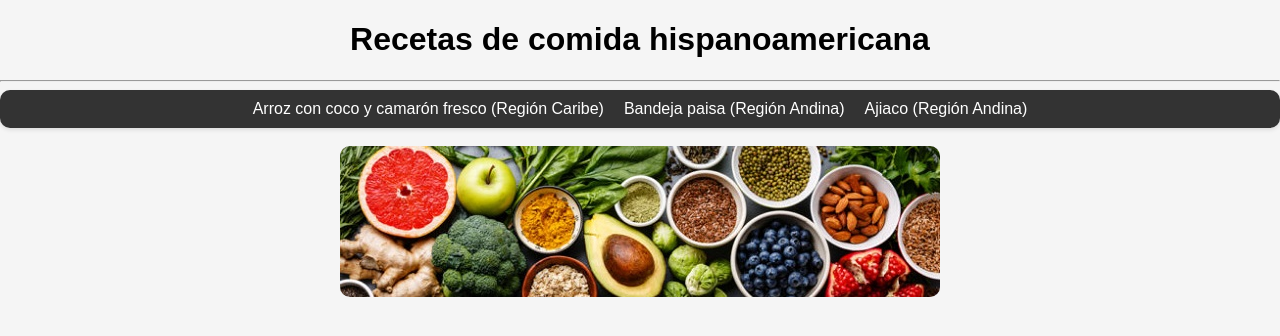
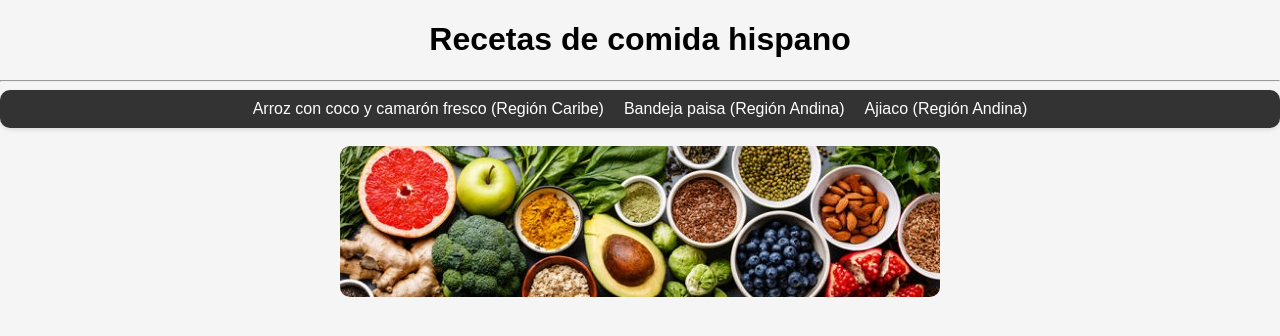
Before and after one commit to OrlandoValdes/recetascocinasonline, a plain HTML site: page index.html in a window 1280 px wide. Drawn offline with Linux system fonts and the light colour scheme.

Commit message:
Se modifico el titulo

```diff
--- a/index.html
+++ b/index.html
@@ -7,7 +7,7 @@
     <title>Recetas de comida hispanoamericana</title>
 </head>
 <body>
-    <h1>Recetas de comida hispanoamericana</h1>
+    <h1>Recetas de comida hispano</h1>
     <hr>
     <nav class="navbar">
         <ul>
```
